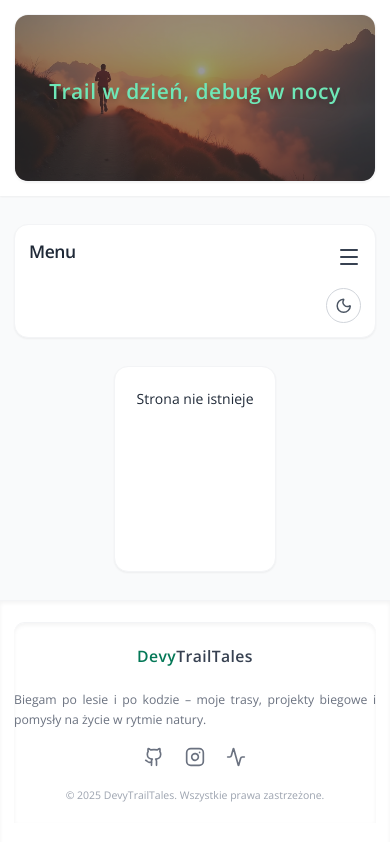
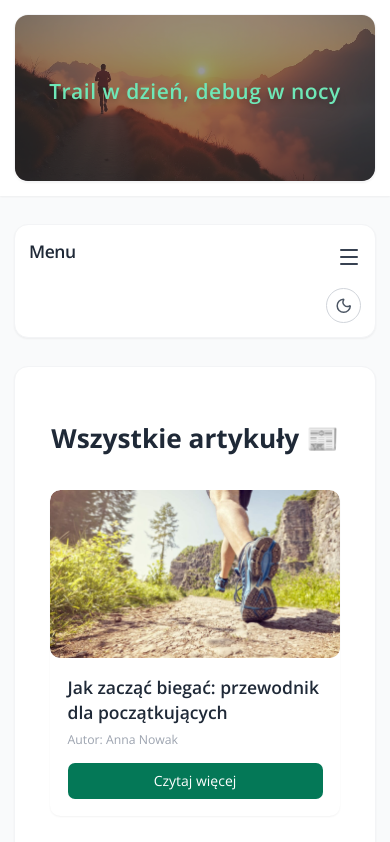
Before and after one commit to DevyWhite/bieganie-treningi-dieta, a React (Create React App) app: page /articles in a window 390 px wide. Shown: the top 842 px of the page. Built offline with nearby package versions, Linux system fonts and the light colour scheme; grey boxes are pictures that could not be loaded.

Commit message:
feat(articles): add ArticlesListPage component and integrate into navigation

```diff
--- a/src/major/Navigation.jsx
+++ b/src/major/Navigation.jsx
@@ -11,6 +11,7 @@ const list = [
    { name: "Przepisy", path: "/przepisy" },
    { name: "Szlaki", path: "/szlaki" },
    { name: "Projekty", path: "/projects" },
+   { name: "Artykuły", path: "/articles" },
    { name: "Zawody", path: "/zawody-biegowe" },
    { name: "O mnie", path: "/o-mnie" },
 ];
--- a/src/major/Page.jsx
+++ b/src/major/Page.jsx
@@ -19,6 +19,7 @@ const Injury = lazy(() => import("../pages/Injury"));
 const Mobilizacja = lazy(() => import("../pages/Mobilizacja"));
 const ProjectDetails = lazy(() => import("../pages/ProjectDetails"));
 const About = lazy(() => import("../pages/About"));
+const ArticlesListPage = lazy(() => import("../pages/ArticlesListPage"));
 
 // 🔹 Prosty loader (fallback)
 const Loader = () => (
@@ -52,6 +53,7 @@ const Page = () => {
             <Route path='/przepisy/:recipeId' element={<RecipePage />} />
 
             {/* 📘 Artykuły */}
+            <Route path='/articles' element={<ArticlesListPage />} />
             <Route path='/article/:id' element={<ArticlePage />} />
 
             {/* 🧘‍♀️ Ćwiczenia z podstronami */}
--- /dev/null
+++ b/src/pages/ArticlesListPage.jsx
@@ -0,0 +1,69 @@
+import React, { useEffect, useState } from "react";
+import { Link } from "react-router-dom";
+import { usePageTitle } from "../hooks/usePageTitle";
+
+const ArticlesListPage = () => {
+   const [articles, setArticles] = useState([]);
+   usePageTitle("Wszystkie artykuły");
+
+   useEffect(() => {
+      fetch("/data/running_articles.json")
+         .then((response) => response.json())
+         .then((data) => setArticles(data));
+   }, []);
+
+   if (!articles.length) {
+      return (
+         <div className='flex items-center justify-center min-h-[50vh] text-gray-500 dark:text-gray-400 animate-pulse'>
+            Ładowanie artykułów...
+         </div>
+      );
+   }
+
+   return (
+      <div className='max-w-6xl mx-auto px-4 py-10 transition-colors duration-300'>
+         <h1 className='text-3xl font-bold mb-10 text-center text-gray-800 dark:text-gray-200'>
+            Wszystkie artykuły 📰
+         </h1>
+
+         <div className='grid md:grid-cols-2 lg:grid-cols-3 gap-8'>
+            {articles.map((article) => (
+               <Link
+                  to={`/article/${article.id}`}
+                  key={article.id}
+                  className='bg-white dark:bg-gray-800 shadow-sm dark:shadow-gray-700 rounded-xl overflow-hidden hover:shadow-md transition-all duration-300 flex flex-col'
+               >
+                  {article.image && (
+                     <div className='h-48 w-full overflow-hidden'>
+                        <img
+                           src={article.image}
+                           alt={article.title}
+                           className='object-cover w-full h-full rounded-t-xl transition-transform duration-500 hover:scale-105'
+                        />
+                     </div>
+                  )}
+
+                  <div className='flex-1 flex flex-col p-5'>
+                     <h2 className='text-xl font-semibold text-gray-800 dark:text-gray-200 mb-2'>
+                        {article.title}
+                     </h2>
+                     <p className='text-sm text-gray-400 dark:text-gray-400 mb-4'>
+                        Autor: {article.author}
+                     </p>
+                     {article.excerpt && (
+                        <p className='text-gray-600 dark:text-gray-300 mb-4 line-clamp-4 leading-relaxed'>
+                           {article.excerpt}
+                        </p>
+                     )}
+                     <span className='mt-auto inline-block bg-emerald-700 dark:bg-emerald-500 text-white text-center py-2 rounded-lg hover:bg-emerald-600 dark:hover:bg-emerald-400 transition-colors duration-300'>
+                        Czytaj więcej
+                     </span>
+                  </div>
+               </Link>
+            ))}
+         </div>
+      </div>
+   );
+};
+
+export default ArticlesListPage;
--- a/src/pages/HomePage.jsx
+++ b/src/pages/HomePage.jsx
@@ -74,6 +74,14 @@ const HomePage = () => {
                </div>
             ))}
          </div>
+         <div className='text-center mt-8'>
+            <Link
+               to='/articles'
+               className='inline-block bg-blue-600 dark:bg-blue-500 text-white px-6 py-3 rounded-lg hover:bg-blue-700 dark:hover:bg-blue-600 transition-colors duration-300'
+            >
+               Zobacz wszystkie artykuły
+            </Link>
+         </div>
       </div>
    );
 };
```
